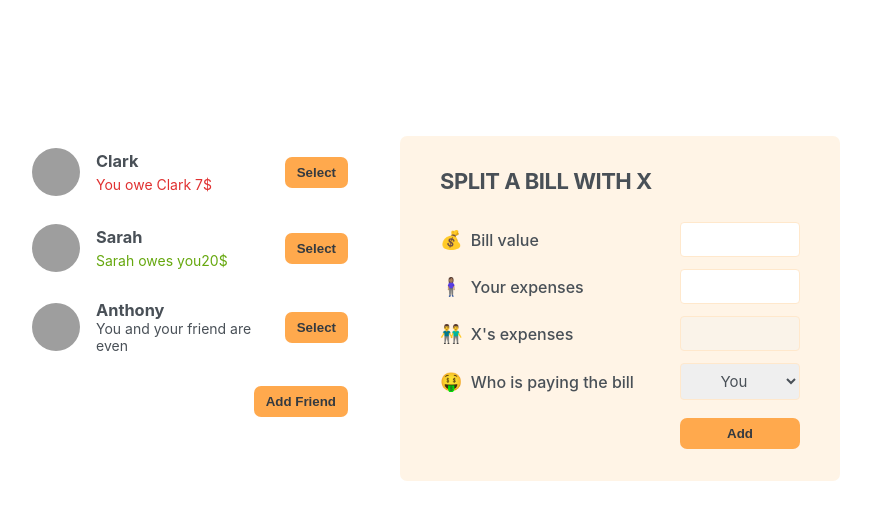
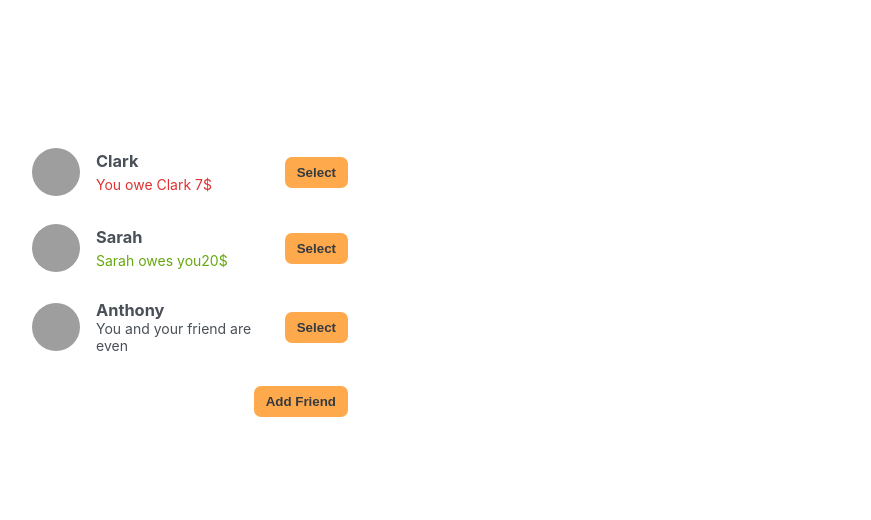
Before and after one commit to OstrichFarmer/eat-n-split, a React (Create React App) app: page / in a window 1280 px wide. Shown: the top 520 px of the page, without its empty margins (210-1081 px from the left). Built offline with nearby package versions, Linux system fonts and the light colour scheme; grey boxes are pictures that could not be loaded.

Commit message:
made the formsplitbill optional

```diff
--- a/src/App.js
+++ b/src/App.js
@@ -25,6 +25,7 @@ const initialFriends = [
 export default function App() {
   const [friends, setFriends] = useState(initialFriends);
   const [showAddFriend, setShowAddFriend] = useState(false);
+  const [selectedFriend, setSelectedFriend] = useState(null);
 
   function handleShowFriend() {
     setShowAddFriend((show) => !show);
@@ -32,6 +33,7 @@ export default function App() {
 
   function handleAddFriend(friend) {
     setFriends((friends) => [...friends, friend]);
+    setShowAddFriend(false);
   }
   return (
     <div className="app">
@@ -43,7 +45,7 @@ export default function App() {
           onClick={handleShowFriend}
         />
       </div>
-      <FormSplitBill />
+      {selectedFriend && <FormSplitBill />}
     </div>
   );
 }
```
